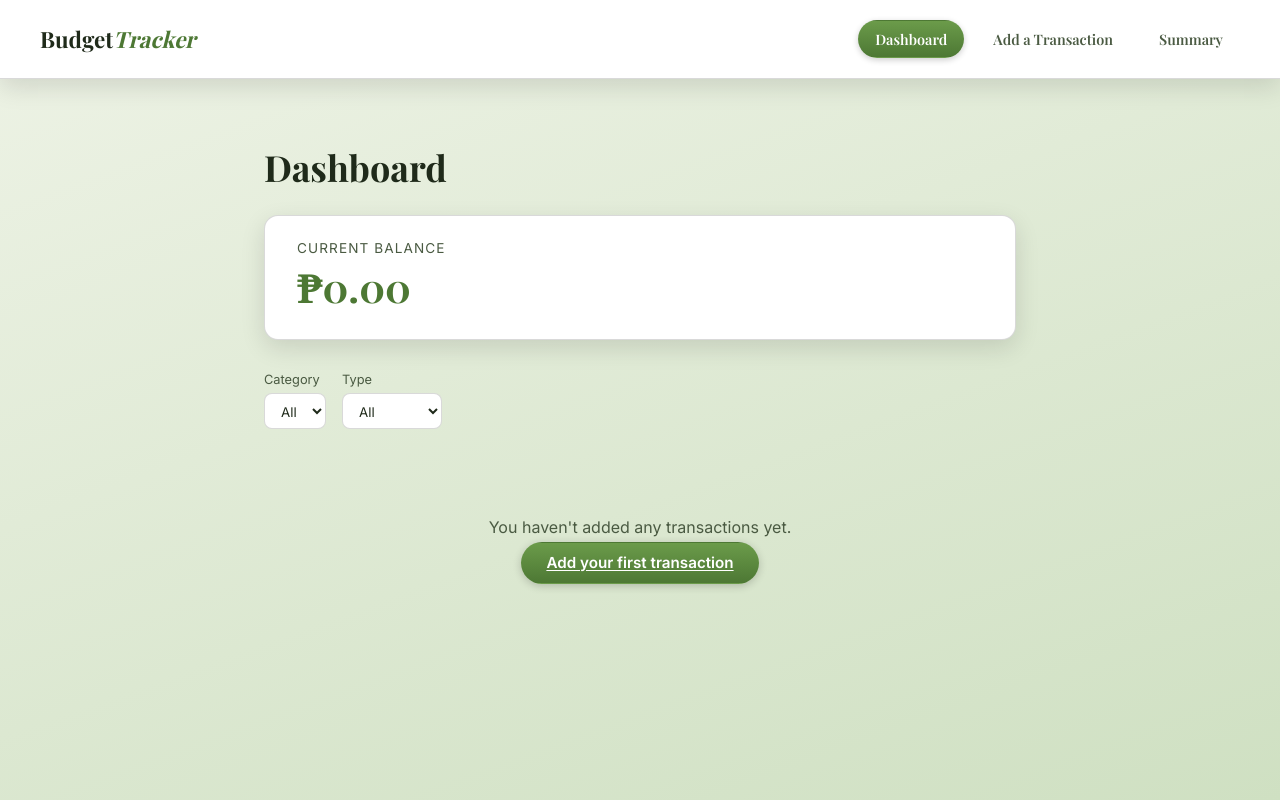
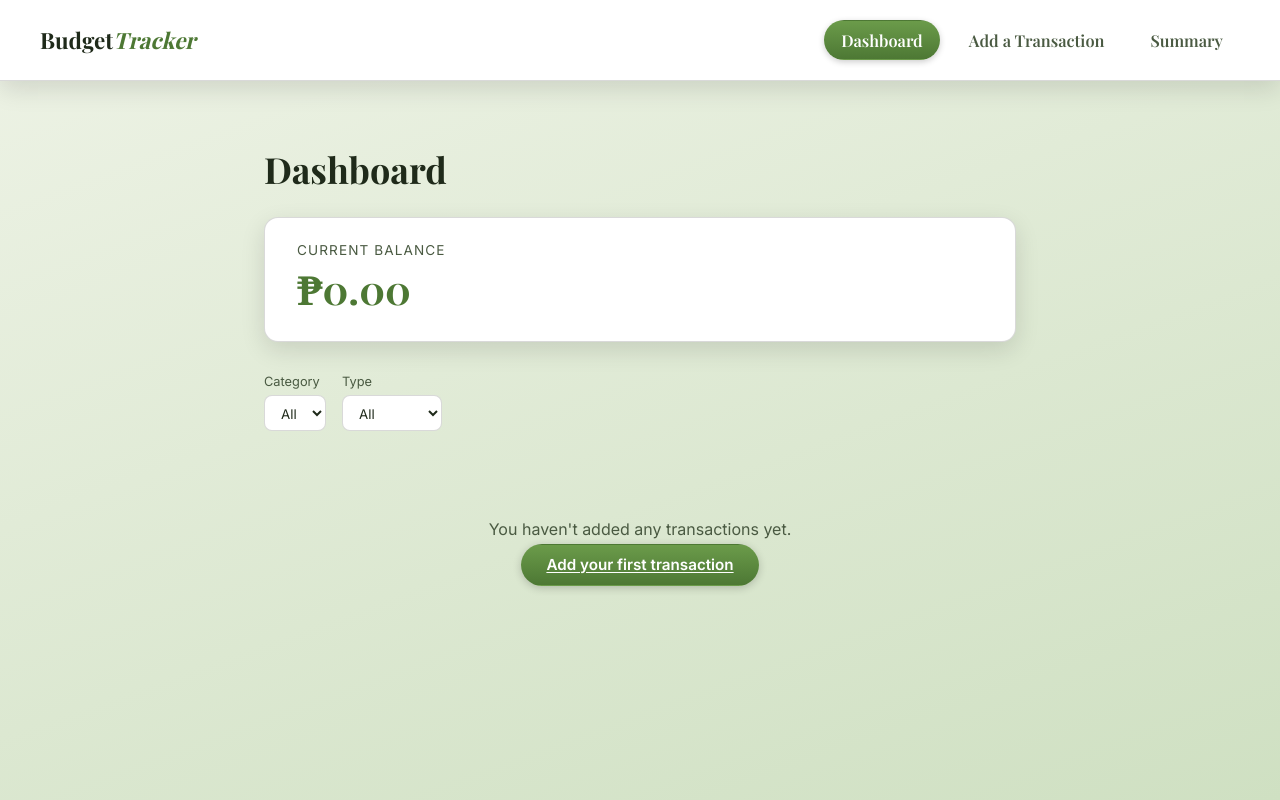
Before and after one commit to TanMagsino-DLSL/midterm-project-webdvt, a React (Vite) app: page / in a window 1280 px wide. Built offline with nearby package versions, Linux system fonts and the light colour scheme; a web font is replaced by a local one.

Commit message:
minor ui changes

```diff
--- a/src/index.css
+++ b/src/index.css
@@ -26,7 +26,7 @@
   --surface: #293631;
   --surface-accent: #68725f;
   --text-primary: #ede8de;
-  --text-secondary: #b0a996;
+  --text-secondary: #bdb5a0;
   --accent: #9ed17a;
   --accent-dark: #74a852;
   --border: rgba(255, 255, 255, 0.16);
--- a/src/styles/Navbar.css
+++ b/src/styles/Navbar.css
@@ -32,7 +32,7 @@
   font-family: var(--font-heading);
   text-decoration: none;
   font-weight: 500;
-  font-size: 0.9rem;
+  font-size: 1.02rem;
   color: var(--text-secondary);
   padding: 0.5rem 1rem;
   border-radius: 999px;
```
